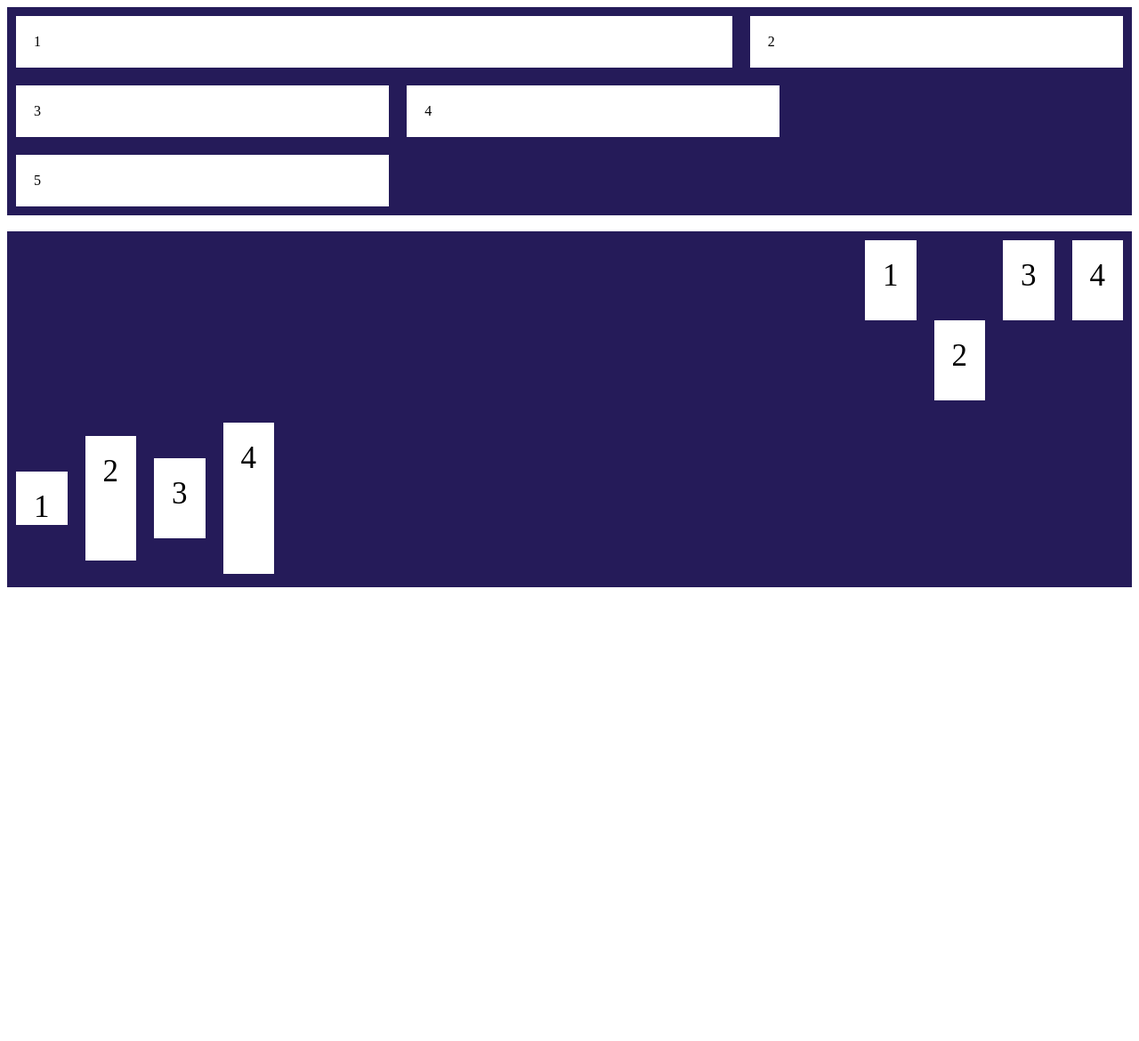
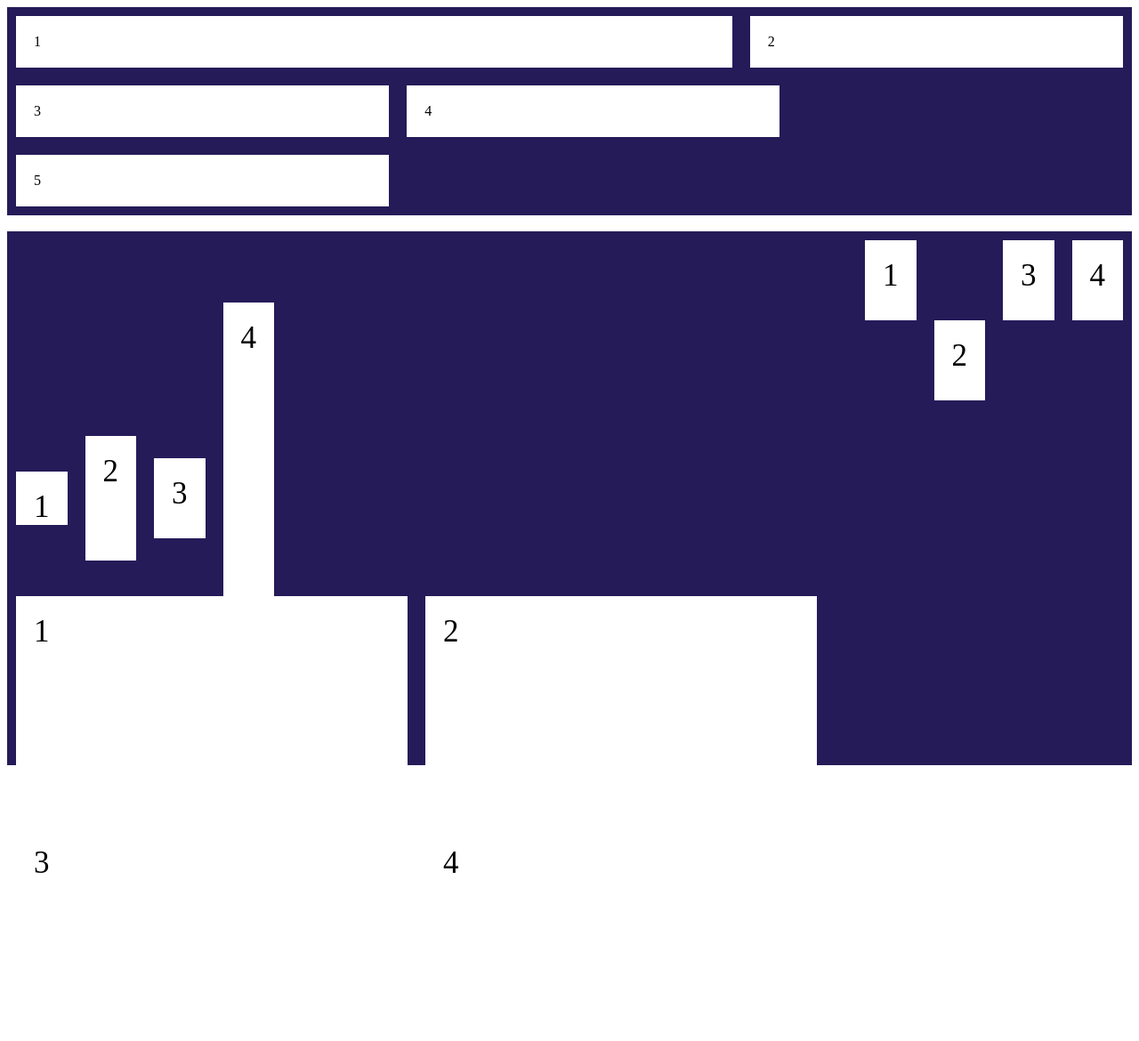
Before and after one commit to anisashatri/Web-Advanceddd, a plain HTML site: page Module_19/index.html in a window 1280 px wide. Shown: the whole page at 89% size. Before the commit the page ends 800 px from the top, so only its background shows below. Drawn offline with Linux system fonts and the light colour scheme.

Commit message:
Module 19

```diff
--- a/Module_19/index.html
+++ b/Module_19/index.html
@@ -21,11 +21,20 @@
      <div>3</div>
      <div>4</div>
  </div>
-  <div class="container3">
+ <div class="container3">
      <div>1</div>
      <div>2</div>
      <div>3</div>
      <div>4</div>
- </div>
+     </div>
+
+
+    <div class="container4">
+     <div>1</div>
+     <div>2</div>
+     <div>3</div>
+     <div>4</div>
+    </div>
+
 </body>
 </html>
--- a/Module_19/style.css
+++ b/Module_19/style.css
@@ -89,5 +89,26 @@
     height:50px;
 }
 .container3 div:nth-child(4){
-     height: 130px;
+     height: 400px;
 }
+.container4{
+     background-color: #251b59;
+    display: flex;
+    flex-direction: row;
+    height: 200px;
+    align-content: flex-start;
+    /* align-content: flex-end;*/
+    /* align-content: center;*/
+    /* align-content: space-between;*/
+    /* align-content: space-around;*/
+    /* align-content: stretch;*/
+    flex-wrap: wrap;
+}
+.container4 div{
+    background-color: white;
+    margin: 10px;
+    padding: 20px;
+    font-size: 35px;
+    width: 400px;
+    height: 200px;
+}
```
